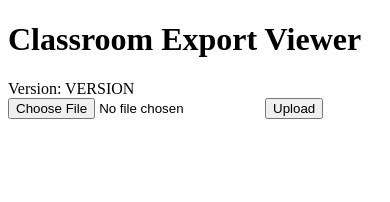
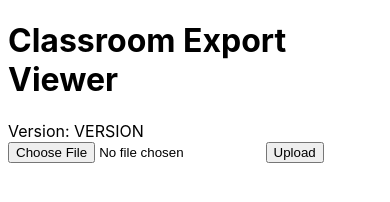
Before and after one commit to psvenk/classroom-export-viewer, a website with bundled scripts: page src/index.html in a window 390 px wide. Built offline with nearby package versions, Linux system fonts and the light colour scheme.

Commit message:
Use native font stack and make website design more responsive

```diff
--- a/src/index.html
+++ b/src/index.html
@@ -12,6 +12,8 @@ SPDX-License-Identifier: MIT
 <html lang="en-US">
   <head>
     <meta http-equiv="Content-Type" content="text/html; charset=UTF-8" />
+    <meta http-equiv="X-UA-Compatible" content="IE=edge">
+    <meta name="viewport" content="width=device-width, initial-scale=1">
     <title>Classroom Export Viewer</title>
     <link rel="stylesheet" type="text/css" href="style.css" />
   </head>
--- a/static/style.css
+++ b/static/style.css
@@ -7,6 +7,11 @@ the terms of the MIT/Expat License; see file `COPYING` for more details.
 
 SPDX-License-Identifier: MIT
 */
+
+body {
+    font-family: -apple-system, BlinkMacSystemFont, "Segoe UI", "Roboto", "Helvetica Neue", Arial, sans-serif;
+    /* https://getbootstrap.com/docs/4.1/content/typography/ */
+}
 
 #description {
     border: 1px solid black;
```
